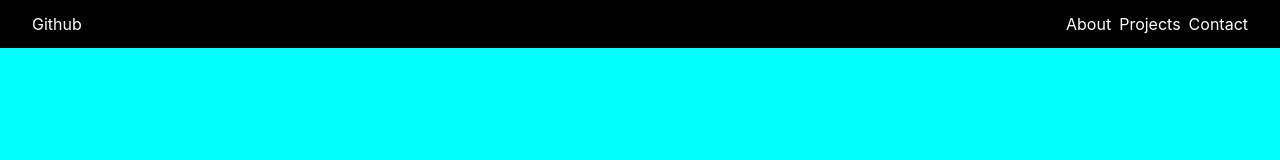
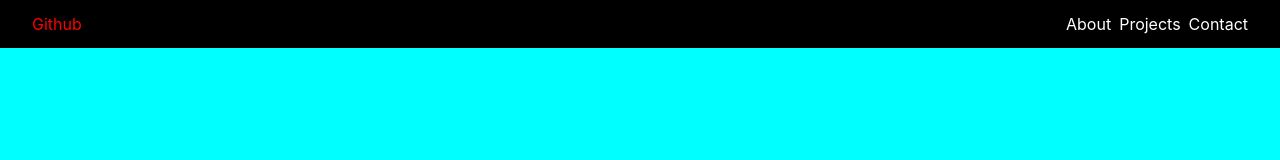
Before and after one commit to Mario-Florio/metaFrontend-advancedReact, a React (Create React App) app: page / in a window 1280 px wide. In both pictures the pointer is over the link "Github". Shown: the top 160 px of the page. Built offline with nearby package versions, Linux system fonts and the light colour scheme; the HTML template or start-up script is replaced by a standard one.

Commit message:
feat: add hover effect to nav links

```diff
--- a/src/App.js
+++ b/src/App.js
@@ -3,6 +3,12 @@ import Nav from './Components/Nav/Nav';
 import Landing from './Components/Landing/Landing';
 import Projects from './Components/Projects/Projects';
 import Contact from './Components/Contact/Contact';
+
+// 1. Add "on scroll display" to navbar
+
+// 2. Add error handling to form (use react forms?)
+
+// 3. Add links to certain scroll points on page
 
 function App() {
 
--- a/src/Components/Nav/Nav.css
+++ b/src/Components/Nav/Nav.css
@@ -24,3 +24,7 @@
     color: white;
     text-decoration: none;
 }
+
+.Nav a:hover {
+    color: red;
+}
```
